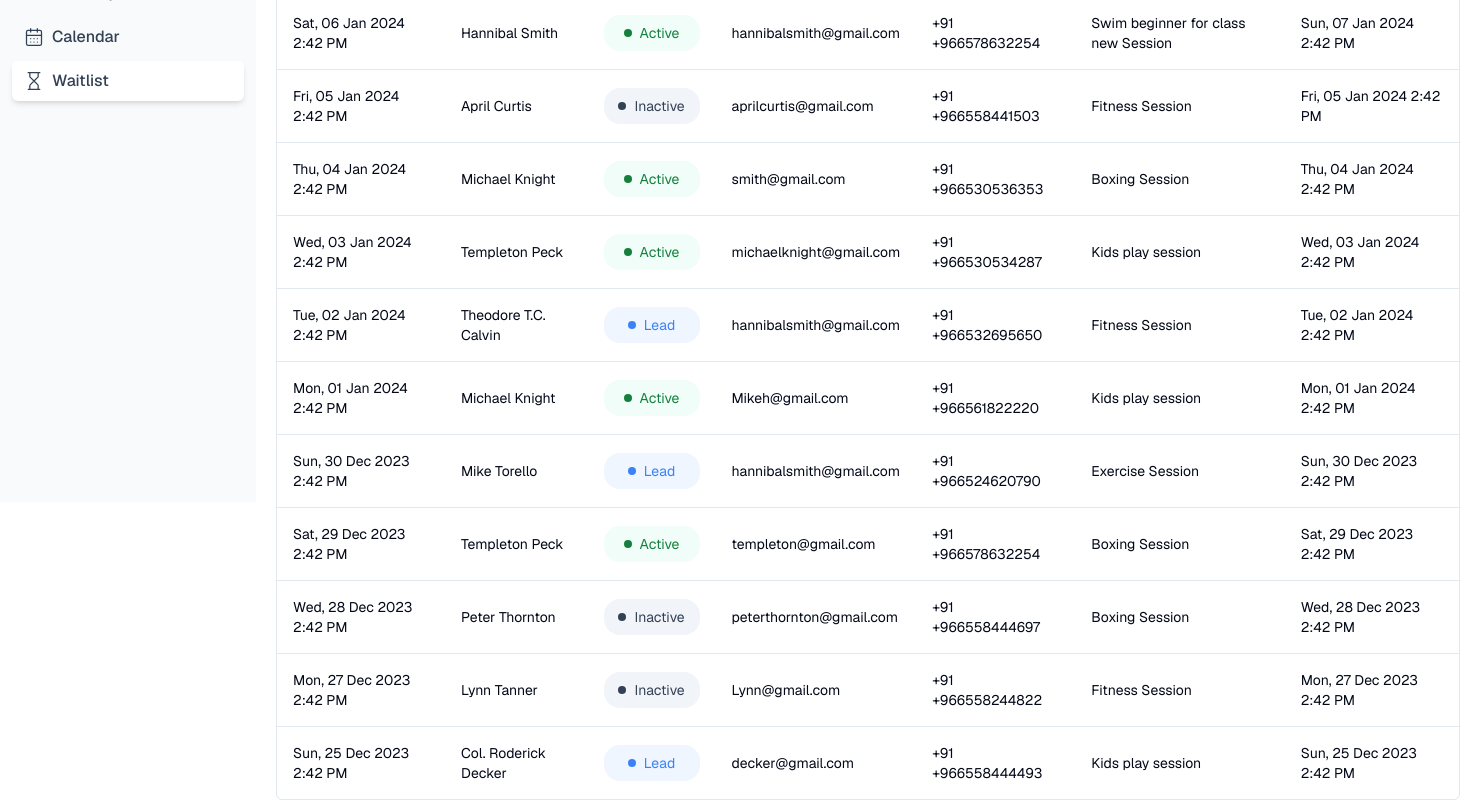
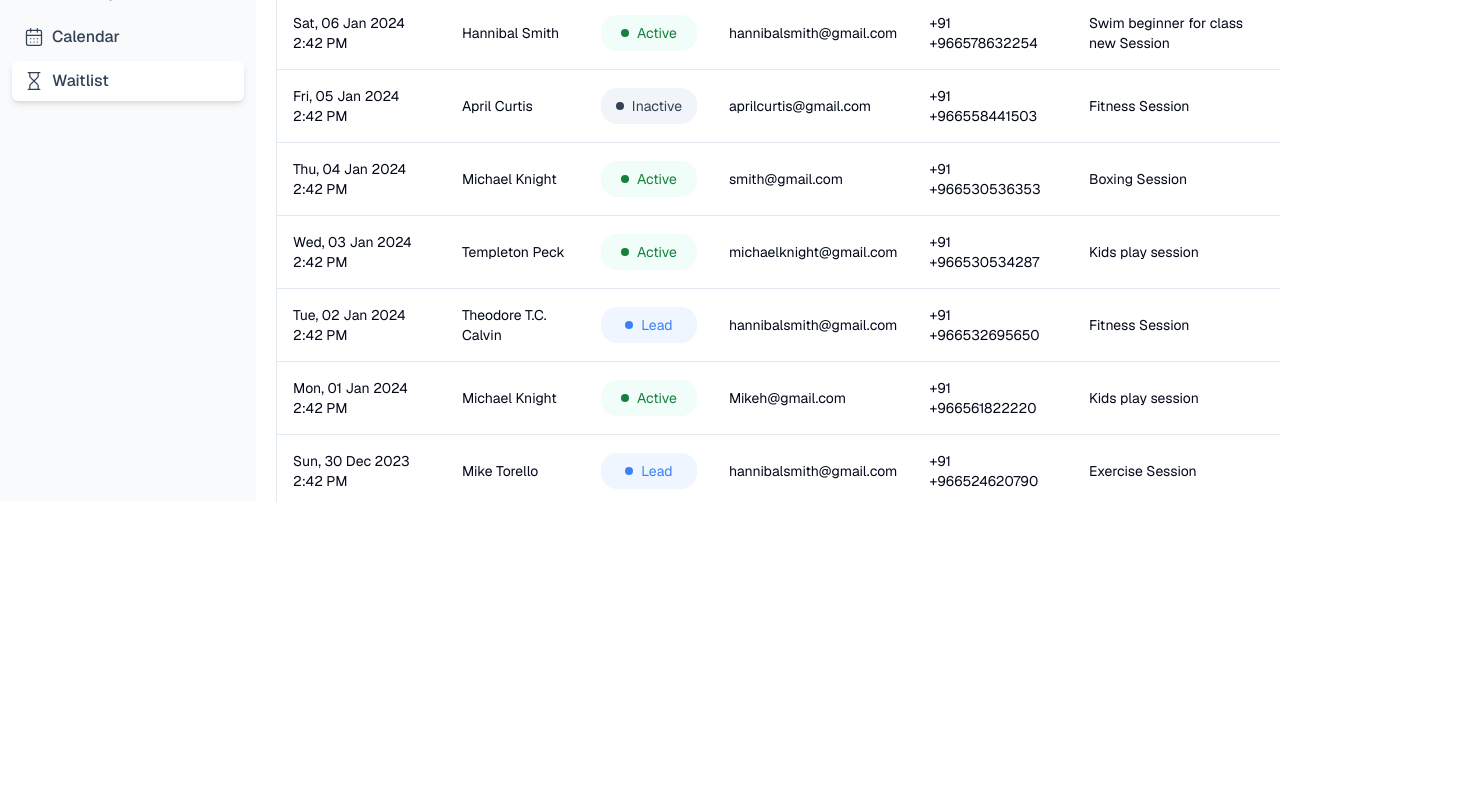
Before and after one commit to mohamedaflah/admin-dashboard-omnify, a Next.js app: page / in a window 1280 px wide. Shown: the part 298-1098 px from the top of the page, 1480 px wide, since content can reach past the window. After the commit the page ends 800 px from the top, so only its background shows below. Built offline with nearby package versions, Linux system fonts and the light colour scheme.

Commit message:
feat: Custome data table added

```diff
--- a/app/(admin)/layout.tsx
+++ b/app/(admin)/layout.tsx
@@ -1,8 +1,6 @@
-/* eslint-disable @next/next/no-img-element */
-import { BigLogo } from "@/components/app-component/biglogo";
+import '../App.css'
 import { SideBar } from "@/components/app-component/sidebar/Sidebar";
 import type { Metadata } from "next";
-import Image from "next/image";
 
 export const metadata: Metadata = {
   title: "Admin Dashboard",
@@ -16,10 +14,10 @@
   children: React.ReactNode;
 }>) {
   return (
-    <main className="h-screen w-full flex relative">
+    <main className="h-screen w-full flex relative  scrollbar-none " id="ScrollArea">
       {/* Side bar */}
       <SideBar />
-      <section className="w-full p-5">{children}</section>
+      <section className="w-full  p-5 ">{children}</section>
     </main>
   );
 }
--- /dev/null
+++ b/app/App.css
@@ -0,0 +1,19 @@
+/* Hide scrollbars in WebKit browsers (e.g., Chrome, Safari) */
+#ScrollArea::-webkit-scrollbar {
+  display: none;
+}
+
+/* Hide scrollbars in Firefox */
+#ScrollArea {
+  scrollbar-width: none; /* Firefox */
+}
+
+/* Hide scrollbars in Edge and IE */
+#ScrollArea {
+  -ms-overflow-style: none; /* Edge and IE */
+}
+
+/* Ensure scrollable content */
+#ScrollArea {
+  overflow: scroll; /* Ensure the content is still scrollable */
+}
--- a/components/app-component/TableColumns/AdminTable/AdminTable.tsx
+++ b/components/app-component/TableColumns/AdminTable/AdminTable.tsx
@@ -4,6 +4,7 @@
   ColumnDef,
   flexRender,
   getCoreRowModel,
+  getPaginationRowModel,
   useReactTable,
 } from "@tanstack/react-table";
 
@@ -15,6 +16,7 @@
   TableHeader,
   TableRow,
 } from "@/components/ui/table";
+import { Button } from "@/components/ui/button";
 
 interface DataTableProps<TData, TValue> {
   columns: ColumnDef<TData, TValue>[];
@@ -29,14 +31,19 @@
     data,
     columns,
     getCoreRowModel: getCoreRowModel(),
+    getPaginationRowModel: getPaginationRowModel(),
   });
 
   return (
+    <div>
       <div className="rounded-md border">
         <Table>
           <TableHeader className="overflow-hidden">
             {table.getHeaderGroups().map((headerGroup) => (
-            <TableRow key={headerGroup.id} className="bg-bgColor-2 overflow-hidden rounded-tr-md rounded-tl-md">
+              <TableRow
+                key={headerGroup.id}
+                className="bg-bgColor-2 overflow-hidden rounded-tr-md rounded-tl-md"
+              >
                 {headerGroup.headers.map((header) => {
                   return (
                     <TableHead key={header.id}>
@@ -61,14 +68,20 @@
                 >
                   {row.getVisibleCells().map((cell) => (
                     <TableCell key={cell.id}>
-                    {flexRender(cell.column.columnDef.cell, cell.getContext())}
+                      {flexRender(
+                        cell.column.columnDef.cell,
+                        cell.getContext()
+                      )}
                     </TableCell>
                   ))}
                 </TableRow>
               ))
             ) : (
               <TableRow>
-              <TableCell colSpan={columns.length} className="h-24 text-center">
+                <TableCell
+                  colSpan={columns.length}
+                  className="h-24 text-center"
+                >
                   No results.
                 </TableCell>
               </TableRow>
@@ -76,5 +89,29 @@
           </TableBody>
         </Table>
       </div>
+      <div className="w-full py-4 flex justify-between">
+        <div className="h-full">
+
+        </div>
+        <div className="flex items-center space-x-2 ">
+          <Button
+            variant="outline"
+            size="sm"
+            onClick={() => table.previousPage()}
+            disabled={!table.getCanPreviousPage()}
+          >
+            Previous
+          </Button>
+          <Button
+            variant="outline"
+            size="sm"
+            onClick={() => table.nextPage()}
+            disabled={!table.getCanNextPage()}
+          >
+            Next
+          </Button>
+        </div>
+      </div>
+    </div>
   );
 }
--- a/components/app-component/sidebar/Sidebar.tsx
+++ b/components/app-component/sidebar/Sidebar.tsx
@@ -11,7 +11,7 @@
   return (
     <aside
       className={cn(
-        "hidden md:block min-w-64 h-full sticky top-0 left-0 bg-bgColor-1 px-3 pt-5 transition-all duration-300",
+        "hidden  md:block min-w-64 sticky top-0 left-0 bg-bgColor-1 px-3 pt-5 transition-all duration-300",
         {
           "min-w-20 items-center": !expandSidebar,
         }
--- /dev/null
+++ b/components/ui/button.tsx
@@ -0,0 +1,56 @@
+import * as React from "react"
+import { Slot } from "@radix-ui/react-slot"
+import { cva, type VariantProps } from "class-variance-authority"
+
+import { cn } from "@/lib/utils"
+
+const buttonVariants = cva(
+  "inline-flex items-center justify-center whitespace-nowrap rounded-md text-sm font-medium ring-offset-background transition-colors focus-visible:outline-none focus-visible:ring-2 focus-visible:ring-ring focus-visible:ring-offset-2 disabled:pointer-events-none disabled:opacity-50",
+  {
+    variants: {
+      variant: {
+        default: "bg-primary text-primary-foreground hover:bg-primary/90",
+        destructive:
+          "bg-destructive text-destructive-foreground hover:bg-destructive/90",
+        outline:
+          "border border-input bg-background hover:bg-accent hover:text-accent-foreground",
+        secondary:
+          "bg-secondary text-secondary-foreground hover:bg-secondary/80",
+        ghost: "hover:bg-accent hover:text-accent-foreground",
+        link: "text-primary underline-offset-4 hover:underline",
+      },
+      size: {
+        default: "h-10 px-4 py-2",
+        sm: "h-9 rounded-md px-3",
+        lg: "h-11 rounded-md px-8",
+        icon: "h-10 w-10",
+      },
+    },
+    defaultVariants: {
+      variant: "default",
+      size: "default",
+    },
+  }
+)
+
+export interface ButtonProps
+  extends React.ButtonHTMLAttributes<HTMLButtonElement>,
+    VariantProps<typeof buttonVariants> {
+  asChild?: boolean
+}
+
+const Button = React.forwardRef<HTMLButtonElement, ButtonProps>(
+  ({ className, variant, size, asChild = false, ...props }, ref) => {
+    const Comp = asChild ? Slot : "button"
+    return (
+      <Comp
+        className={cn(buttonVariants({ variant, size, className }))}
+        ref={ref}
+        {...props}
+      />
+    )
+  }
+)
+Button.displayName = "Button"
+
+export { Button, buttonVariants }
--- a/package.json
+++ b/package.json
@@ -10,6 +10,7 @@
   },
   "dependencies": {
     "@radix-ui/react-popover": "^1.1.1",
+    "@radix-ui/react-slot": "^1.1.0",
     "@tanstack/react-table": "^8.17.3",
     "class-variance-authority": "^0.7.0",
     "clsx": "^2.1.1",
@@ -19,6 +20,7 @@
     "react": "^18",
     "react-dom": "^18",
     "tailwind-merge": "^2.3.0",
+    "tailwind-scrollbar": "^3.1.0",
     "tailwindcss-animate": "^1.0.7"
   },
   "devDependencies": {
--- a/tailwind.config.ts
+++ b/tailwind.config.ts
@@ -85,7 +85,7 @@
       },
     },
   },
-  plugins: [require("tailwindcss-animate")],
+  plugins: [require("tailwindcss-animate"),require('tailwind-scrollbar')],
 } satisfies Config;
 
 export default config;
```
Also changed, not shown: 1 other file (tests, documents, lock files or other folders). Lines whose indentation alone changed are shown as unchanged.
